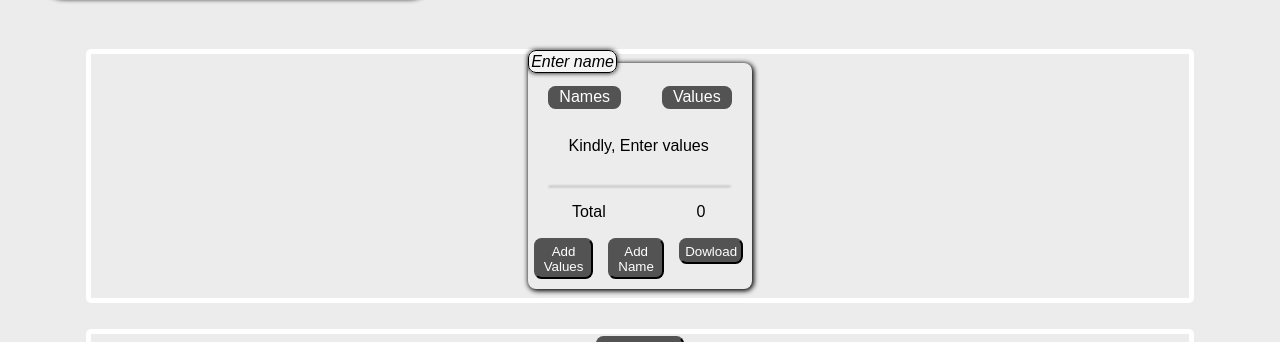
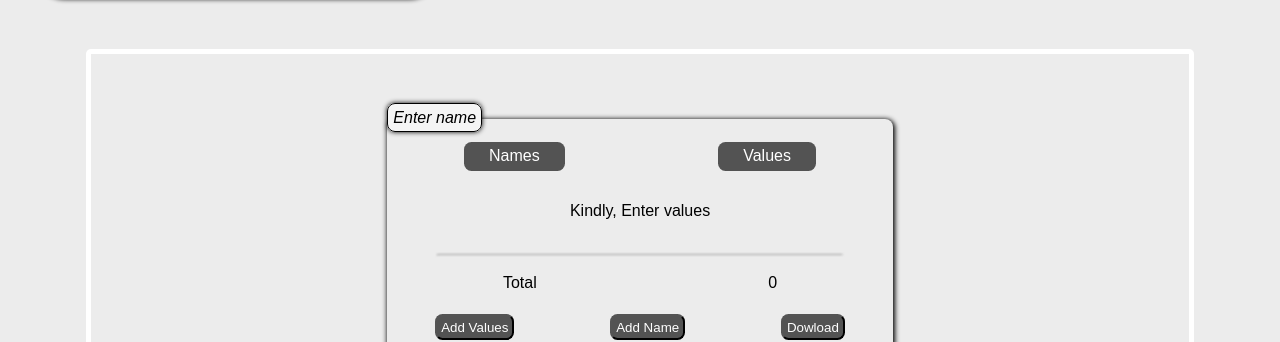
Before and after one commit to mtkinverse/code-with-react, a React (Create React App) app in the folder utility-tool/: page / in a window 1280 px wide. Both pictures are taken after a click on the button "Add new box". Shown: the part 458-800 px from the top of the page. Built offline with nearby package versions, Linux system fonts and the light colour scheme.

Commit message:
Refactoring

```diff
--- a/utility-tool/src/components/AddValues.js
+++ b/utility-tool/src/components/AddValues.js
@@ -8,27 +8,27 @@ function AddValues() {
     const [Items, setItems] = useState([]);
     const [numbox, setNumbox] = useState(1);
     const [nameHolder, NameEditor] = useState('');
-    const [PrevPosition,setPosition] = useState();
+    const [PrevPosition, setPosition] = useState();
 
 
     const DownloadDiv = (id, name, DivToBeHide) => {
 
         const box = document.getElementById(id);
         const hidingBox = document.getElementById(DivToBeHide);
-        box.setAttribute('style','width:500px;');
-        const prevDisp  = hidingBox.style.display;
-        hidingBox.style.display='none';
+        box.setAttribute('style', 'width:500px;');
+        const prevDisp = hidingBox.style.display;
+        hidingBox.style.display = 'none';
 
         html2Canvas(box).then((canvas) => {
-            const URL = canvas.toDataURL('image/png')
+            const URL = canvas.toDataURL('image/jpg');
             const link = document.createElement('a');
             link.href = URL;
-            link.download = name + '.png';
+            link.download = name ? name + '.jpg' : 'UnnamedBox.jpg';
             link.click();
         })
 
         box.removeAttribute('style');
-        hidingBox.style.display=prevDisp;
+        hidingBox.style.display = prevDisp;
     }
 
     const OpenModal = (index) => {
@@ -60,7 +60,7 @@ function AddValues() {
             <div className='addValues' id='AllValuesHolder'>
                 {
                     Items.map((Item, index) => {
-                        return <div key={Item.id} id={`Cover-${Item.id}`}>
+                        return <div key={Item.id} className='covering-box' id={`Cover-${Item.id}`}>
                                 <div className='rightValues' key={Item.id} id={Item.id}>
                                     <span className='badge'>{Item.name ? Item.name : 'Enter name'}</span>
                                     <div className='listHeader'>
@@ -89,7 +89,7 @@ function AddValues() {
                                             NameEditor(Item.name);
                                             OpenModal(`NameEditor${index + 1}`);
                                         }}>{Item.name ? 'Rename' : 'Add Name'}</button></li>
-                                    <li><button className='submitButton' onClick={e => { e.preventDefault(); DownloadDiv(`Cover-${Item.id}`, Item.name,`Button-holder-${Item.id}`) }}>Dowload</button></li>
+                                        <li><button className='submitButton' onClick={e => { e.preventDefault(); DownloadDiv(`Cover-${Item.id}`, Item.name, `Button-holder-${Item.id}`) }}>Dowload</button></li>
                                     </div>
                                 </div>
                         </div>
--- a/utility-tool/src/index.css
+++ b/utility-tool/src/index.css
@@ -176,6 +176,13 @@ nav {
   font-size: x-large;
 }
 
+.covering-box {
+  position: relative;
+  right: 0%;
+  margin: 4%;
+  min-width: 50%;
+}
+
 .rightValues {
   position: relative;
   right: 0%;
```
Lines whose indentation alone changed are shown as unchanged.
